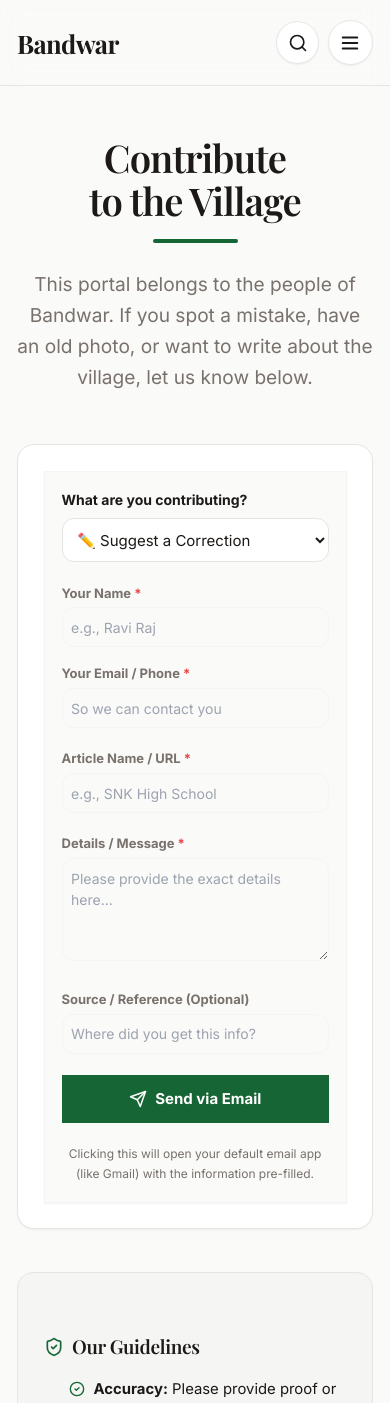
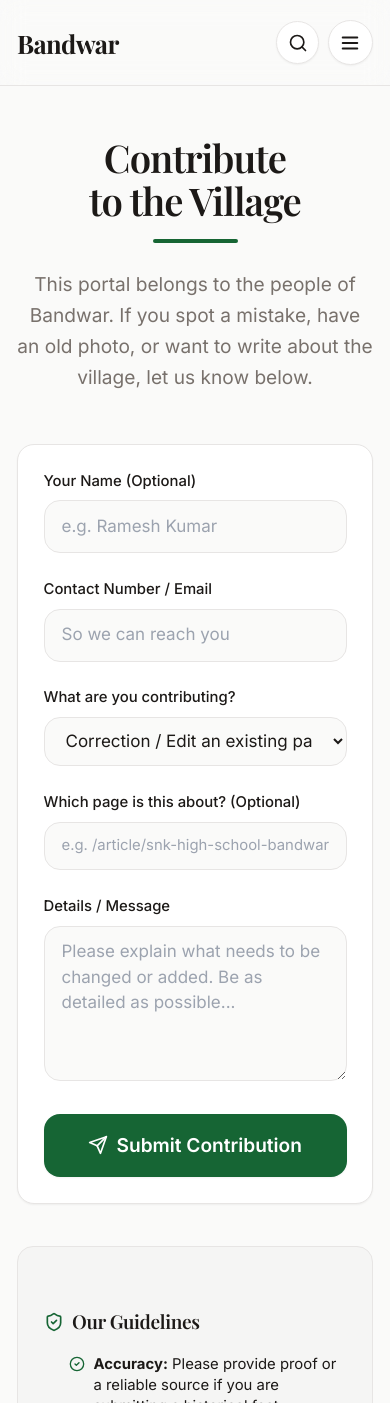
Before and after one commit to ravirajhere/Bandwar, a Next.js app: page /contribute in a window 390 px wide. Shown: the top 1403 px of the page. Built offline with nearby package versions, Linux system fonts and the light colour scheme.

Commit message:
Update ContributeForm.tsx

```diff
--- a/src/components/contribute/ContributeForm.tsx
+++ b/src/components/contribute/ContributeForm.tsx
@@ -1,125 +1,136 @@
 "use client";
 
 import { useState } from "react";
-import { Send, CheckCircle2 } from "lucide-react";
+import { Loader2, Send } from "lucide-react";
 
-export function ContributeForm({ email }: { email: string }) {
-  const [type, setType] = useState("correction");
-  const [isSent, setIsSent] = useState(false);
-  const [formData, setFormData] = useState({
-    name: "",
-    contact: "",
-    target: "",
-    details: "",
-    source: "",
+export function ContributeForm() {
+  const [isSubmitting, setIsSubmitting] = useState(false);
+  const [isSuccess, setIsSuccess] = useState(false);
+
+  const handleSubmit = async (e: React.FormEvent<HTMLFormElement>) => {
+    e.preventDefault();
+    setIsSubmitting(true);
+
+    const formData = new FormData(e.currentTarget);
+    // Web3Forms Access Key
+    formData.append("access_key", "YOUR_ACCESS_KEY_HERE"); // 👈 Yahan apni key daalein
+    formData.append("subject", "New Contribution for Bandwar Portal");
+    formData.append("from_name", "Bandwar Website Visitor");
+
+    try {
+      const response = await fetch("https://api.web3forms.com/submit", {
+        method: "POST",
+        body: formData
       });
 
-  const handleChange = (e: React.ChangeEvent<HTMLInputElement | HTMLTextAreaElement>) => {
-    setFormData({ ...formData, [e.target.name]: e.target.value });
+      const data = await response.json();
+
+      if (data.success) {
+        setIsSuccess(true);
+      } else {
+        alert("Something went wrong. Please try again.");
+      }
+    } catch (error) {
+      alert("Error submitting form.");
+    } finally {
+      setIsSubmitting(false);
+    }
   };
 
-  const handleSubmit = (e: React.FormEvent) => {
-    e.preventDefault();
-
-    // Format the email subject based on type
-    const subject = `[${type.toUpperCase()}] Contribution for Bandwar Portal`;
-
-    // Format the email body beautifully
-    const body = `Name: ${formData.name}
-Contact (Email/Phone): ${formData.contact}
-Page/Article Name: ${formData.target}
-
-Details of Contribution:
-${formData.details}
-
-Source/Reference (if any):
-${formData.source}
-
----
-Sent via Bandwar Village Portal`;
-
-    // Create mailto link
-    const mailtoLink = `mailto:${email}?subject=${encodeURIComponent(subject)}&body=${encodeURIComponent(body)}`;
-
-    // Trigger email client
-    window.location.href = mailtoLink;
-    setIsSent(true);
-
-    // Reset message after 5 seconds
-    setTimeout(() => setIsSent(false), 5000);
-  };
+  if (isSuccess) {
+    return (
+      <div className="text-center py-16">
+        <div className="w-20 h-20 bg-green-100 dark:bg-green-900/30 text-green-600 dark:text-green-400 rounded-full flex items-center justify-center mx-auto mb-6">
+          <Send size={32} />
+        </div>
+        <h2 className="font-serif text-2xl font-bold text-foreground mb-2">Dhanyawad! (Thank You)</h2>
+        <p className="text-muted">Your contribution has been sent to the village editors for review.</p>
+        <button
+          onClick={() => setIsSuccess(false)}
+          className="mt-6 text-brand font-medium hover:underline"
+        >
+          Submit another response
+        </button>
+      </div>
+    );
+  }
 
   return (
-    <div className="border border-wiki-border-light bg-wiki-bg p-4 md:p-6 shadow-sm">
-      <form onSubmit={handleSubmit} className="space-y-5">
+    <form onSubmit={handleSubmit} className="space-y-6">
 
-        {/* Contribution Type Selector */}
+      {/* Row 1: Name & Contact */}
+      <div className="grid grid-cols-1 sm:grid-cols-2 gap-6">
         <div>
-          <label className="block text-[14px] font-bold text-wiki-text mb-2">
-            What are you contributing?
-          </label>
+          <label className="block text-sm font-medium text-foreground mb-2">Your Name (Optional)</label>
+          <input
+            type="text"
+            name="name"
+            placeholder="e.g. Ramesh Kumar"
+            className="w-full px-4 py-3 rounded-xl border border-border bg-background focus:ring-2 focus:ring-brand outline-none transition-all"
+          />
+        </div>
+        <div>
+          <label className="block text-sm font-medium text-foreground mb-2">Contact Number / Email</label>
+          <input
+            type="text"
+            name="contact"
+            placeholder="So we can reach you"
+            className="w-full px-4 py-3 rounded-xl border border-border bg-background focus:ring-2 focus:ring-brand outline-none transition-all"
+          />
+        </div>
+      </div>
+
+      {/* Row 2: Type of Contribution */}
+      <div>
+        <label className="block text-sm font-medium text-foreground mb-2">What are you contributing?</label>
         <select
-            value={type}
-            onChange={(e) => setType(e.target.value)}
-            className="w-full p-2.5 border border-wiki-border focus:outline-none focus:ring-2 focus:ring-wiki-link bg-wiki-bg-alt text-wiki-text text-[15px]"
+          name="contribution_type"
+          required
+          className="w-full px-4 py-3 rounded-xl border border-border bg-background focus:ring-2 focus:ring-brand outline-none transition-all"
         >
-            <option value="correction">✏️ Suggest a Correction</option>
-            <option value="information">➕ Add Information</option>
-            <option value="person">👤 Add a Person</option>
-            <option value="photo">📸 Submit a Photo</option>
-            <option value="issue">🐞 Report an Issue</option>
+          <option value="correction">Correction / Edit an existing page</option>
+          <option value="new_article">New Article / History</option>
+          <option value="photo">Historical Photo / Gallery</option>
+          <option value="directory">Update Directory Info (Doctor, Shop, etc.)</option>
+          <option value="other">Other Suggestion</option>
         </select>
       </div>
 
-        {/* Common Fields */}
-        <div className="grid grid-cols-1 md:grid-cols-2 gap-4">
+      {/* Row 3: Page URL (Auto-filled) */}
       <div>
-            <label className="block text-[13px] font-bold text-wiki-text-muted mb-1">Your Name <span className="text-red-500">*</span></label>
-            <input required type="text" name="name" value={formData.name} onChange={handleChange} className="w-full p-2 border border-wiki-border-light focus:outline-none focus:border-wiki-link text-[14px]" placeholder="e.g., Ravi Raj" />
-          </div>
-          <div>
-            <label className="block text-[13px] font-bold text-wiki-text-muted mb-1">Your Email / Phone <span className="text-red-500">*</span></label>
-            <input required type="text" name="contact" value={formData.contact} onChange={handleChange} className="w-full p-2 border border-wiki-border-light focus:outline-none focus:border-wiki-link text-[14px]" placeholder="So we can contact you" />
-          </div>
+        <label className="block text-sm font-medium text-foreground mb-2">Which page is this about? (Optional)</label>
+        <input
+          type="text"
+          name="page_url"
+          placeholder="e.g. /article/snk-high-school-bandwar"
+          className="w-full px-4 py-3 rounded-xl border border-border bg-background focus:ring-2 focus:ring-brand outline-none transition-all text-sm"
+        />
       </div>
 
+      {/* Row 4: Details */}
       <div>
-          <label className="block text-[13px] font-bold text-wiki-text-muted mb-1">
-            {type === "photo" ? "Photo Location / Description" : "Article Name / URL"} <span className="text-red-500">*</span>
-          </label>
-          <input required type="text" name="target" value={formData.target} onChange={handleChange} className="w-full p-2 border border-wiki-border-light focus:outline-none focus:border-wiki-link text-[14px]" placeholder={type === "photo" ? "e.g., Old temple photo, 1970s" : "e.g., SNK High School"} />
-        </div>
-
-        <div>
-          <label className="block text-[13px] font-bold text-wiki-text-muted mb-1">Details / Message <span className="text-red-500">*</span></label>
-          <textarea required name="details" value={formData.details} onChange={handleChange} rows={4} className="w-full p-2 border border-wiki-border-light focus:outline-none focus:border-wiki-link text-[14px] resize-y" placeholder="Please provide the exact details here..."></textarea>
-        </div>
-
-        <div>
-          <label className="block text-[13px] font-bold text-wiki-text-muted mb-1">Source / Reference (Optional)</label>
-          <input type="text" name="source" value={formData.source} onChange={handleChange} className="w-full p-2 border border-wiki-border-light focus:outline-none focus:border-wiki-link text-[14px]" placeholder="Where did you get this info?" />
+        <label className="block text-sm font-medium text-foreground mb-2">Details / Message</label>
+        <textarea
+          name="message"
+          required
+          rows={5}
+          placeholder="Please explain what needs to be changed or added. Be as detailed as possible..."
+          className="w-full px-4 py-3 rounded-xl border border-border bg-background focus:ring-2 focus:ring-brand outline-none transition-all resize-y"
+        ></textarea>
       </div>
 
       {/* Submit Button */}
       <button
         type="submit"
-          className="w-full flex items-center justify-center gap-2 bg-wiki-link text-white p-3 font-bold text-[15px] hover:bg-blue-800 transition-colors"
+        disabled={isSubmitting}
+        className="w-full flex items-center justify-center gap-2 bg-brand hover:bg-brand-hover text-white py-4 rounded-xl font-semibold text-lg transition-all shadow-sm disabled:opacity-70 disabled:cursor-not-allowed"
       >
-          {isSent ? (
-            <>
-              <CheckCircle2 size={18} /> Email Draft Opened!
-            </>
+        {isSubmitting ? (
+          <><Loader2 size={20} className="animate-spin" /> Sending...</>
         ) : (
-            <>
-              <Send size={18} /> Send via Email
-            </>
+          <><Send size={20} /> Submit Contribution</>
         )}
       </button>
-
-        <p className="text-[12px] text-wiki-text-muted text-center mt-2">
-          Clicking this will open your default email app (like Gmail) with the information pre-filled.
-        </p>
     </form>
-    </div>
   );
 }
```
Lines whose indentation alone changed are shown as unchanged.
